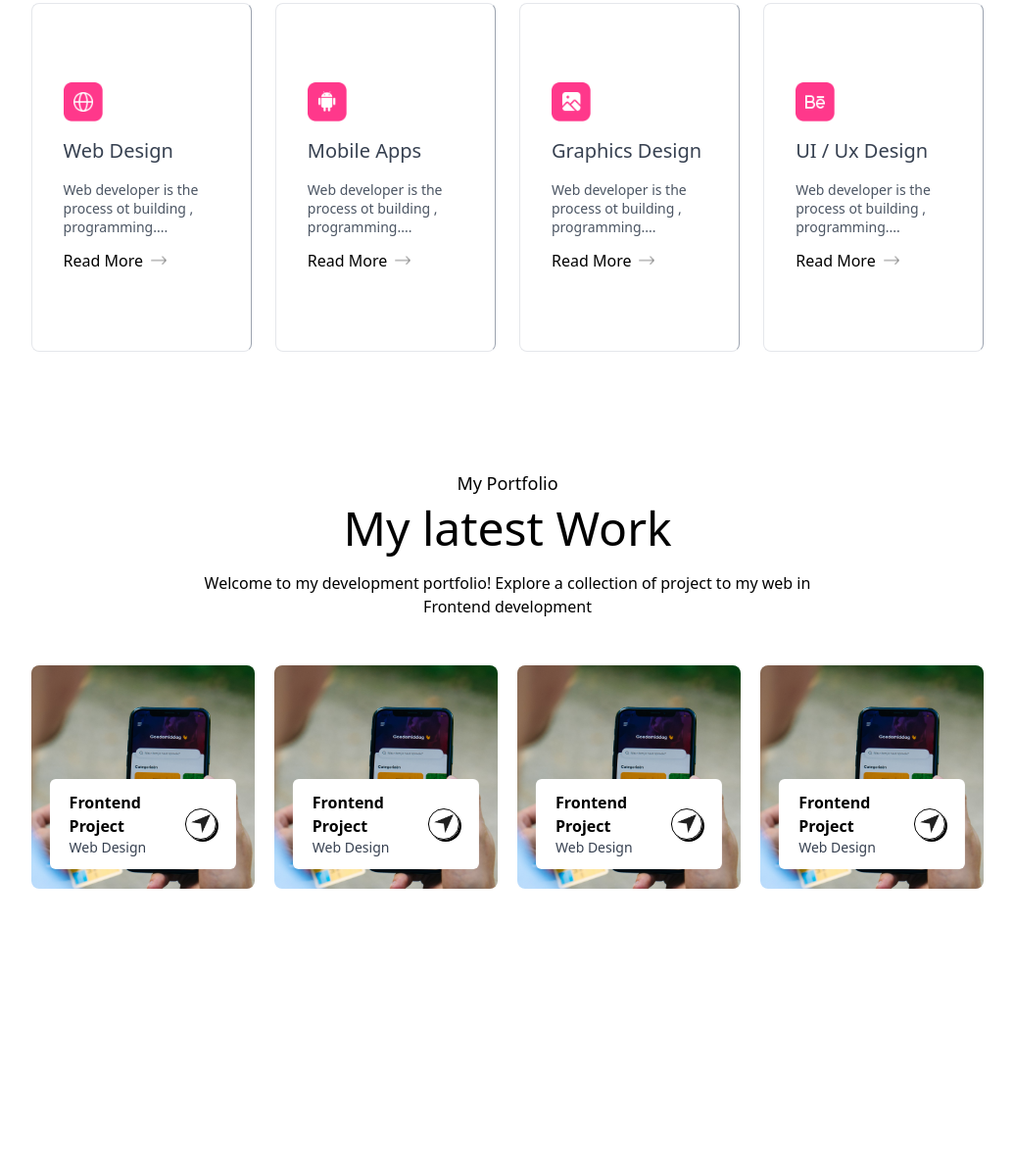
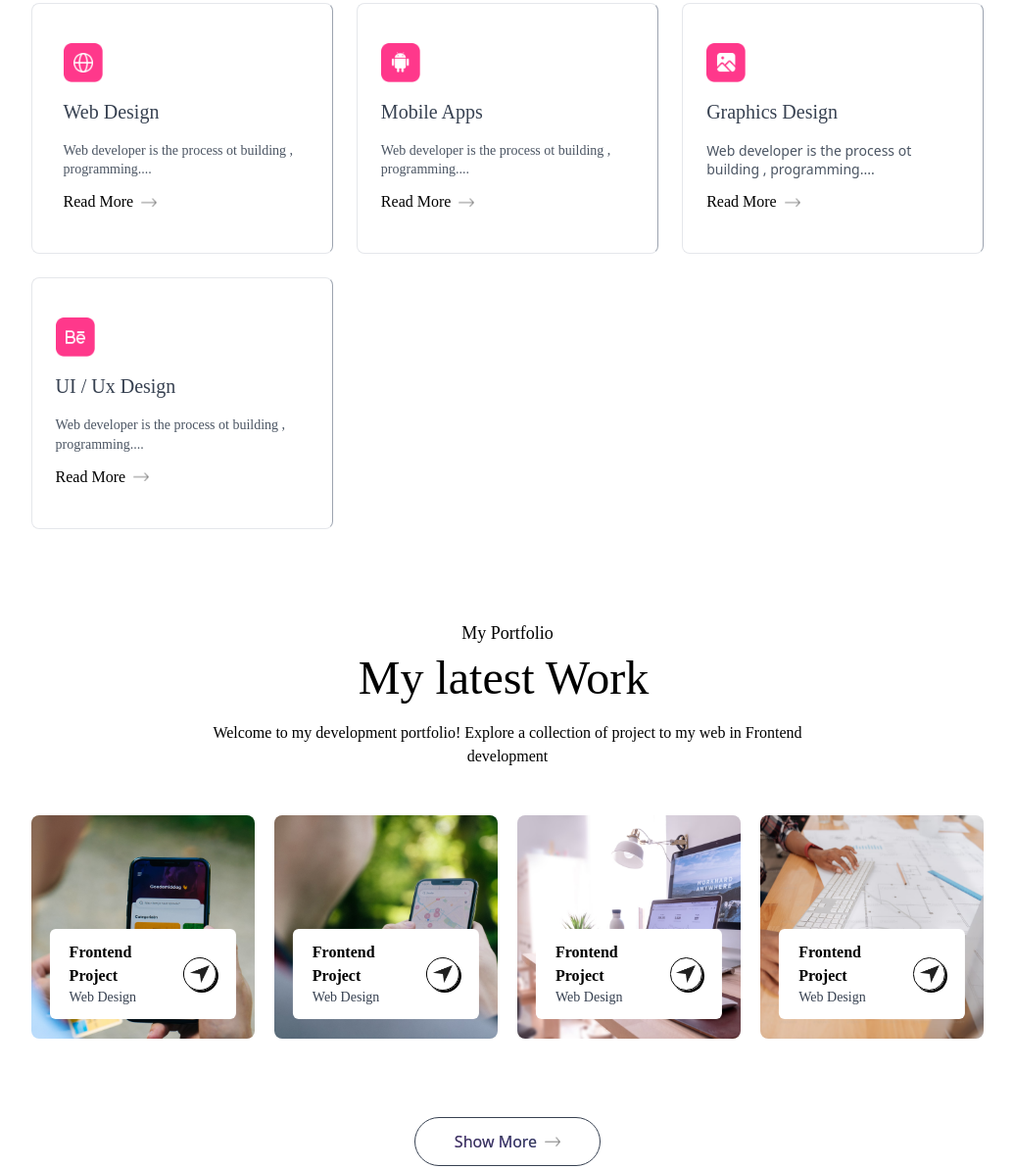
Before and after one commit to rashedulraha/personal-web-Page, a plain HTML site: page index.html in a window 1280 px wide. Shown: the part 1783-2976 px from the top of the page at 98% size, without its empty margins (122-1157 px from the left). Before the commit the page ends 2770 px from the top, so only its background shows below. Drawn offline with nearby package versions, Linux system fonts and the light colour scheme.

Commit message:
new section add

```diff
--- a/index.html
+++ b/index.html
@@ -301,62 +301,66 @@
     <!--? ----------------- service ----------------- -->
 
     <div id="service" class="w-ful px-[12%] py-10 scroll-mt-10">
-      <h4 class="text-center mb-2 text-lg">What i offer</h4>
-      <h2 class="text-center text-5xl">My Service</h2>
-      <p class="text-center max-w-2xl mx-auto mt-5 mb-12">
+      <h4 class="text-center mb-2 text-lg font-[sora]">What i offer</h4>
+      <h2 class="text-center text-5xl font-[sora]">My Service</h2>
+      <p class="text-center max-w-2xl mx-auto mt-5 mb-12 font-[sora]">
         I'm a Frontend developer form Bangladesh and usa and california, with 2
         year experience
       </p>
 
-      <div class="grid grid-cols-4 gap-6 my-10">
+      <div
+        class="grid grid-cols-1 gap-3 my-3 md:grid-cols-2 md:gap-6 lg:grid-cols-3"
+      >
         <div
-          class="border border-r-gray-400 rounded-lg px-8 py-20 hover:bg-gradient-to-b from-[#ddb7e8] to-[#bac2e8] cursor-pointer hover:-translate-y-1 duration-500"
+          class="border border-r-gray-400 rounded-lg px-6 py-10 lg:py-15 lg:px-8 hover:bg-gradient-to-b from-[#ddb7e8] to-[#bac2e8] cursor-pointer hover:-translate-y-1 duration-500"
         >
           <img src="./images/web-icon.png" class="w-10" alt="" />
-          <h3 class="text-xl my-4 text-gray-700">Web Design</h3>
-          <p class="text-sm text-gray-600 leading-snug mt-3">
+          <h3 class="text-xl my-4 text-gray-700 font-[sora]">Web Design</h3>
+          <p class="text-sm text-gray-600 leading-snug mt-3 font-[sora]">
             Web developer is the process ot building , programming....
           </p>
-          <a class="flex items-center gap-2 mt-3" href=""
+          <a class="flex items-center gap-2 mt-3 font-[sora]" href=""
             >Read More <img src="./images/right-arrow.png" class="w-4" alt=""
           /></a>
         </div>
 
         <div
-          class="border border-r-gray-400 rounded-lg px-8 py-20 hover:bg-gradient-to-b from-[#ddb7e8] to-[#bac2e8] cursor-pointer hover:-translate-y-1 duration-500"
+          class="border border-r-gray-400 rounded-lg px-6 py-10 lg:py-15 hover:bg-gradient-to-b from-[#ddb7e8] to-[#bac2e8] cursor-pointer hover:-translate-y-1 duration-500"
         >
           <img src="./images/mobile-icon.png" class="w-10" alt="" />
-          <h3 class="text-xl my-4 text-gray-700">Mobile Apps</h3>
-          <p class="text-sm text-gray-600 leading-snug mt-3">
+          <h3 class="text-xl my-4 text-gray-700 font-[sora]">Mobile Apps</h3>
+          <p class="text-sm text-gray-600 leading-snug mt-3 font-[sora]">
             Web developer is the process ot building , programming....
           </p>
-          <a class="flex items-center gap-2 mt-3" href=""
+          <a class="flex items-center gap-2 mt-3 font-[sora]" href=""
             >Read More <img src="./images/right-arrow.png" class="w-4" alt=""
           /></a>
         </div>
 
         <div
-          class="border border-r-gray-400 rounded-lg px-8 py-20 hover:bg-gradient-to-b from-[#ddb7e8] to-[#bac2e8] cursor-pointer hover:-translate-y-1 duration-500"
+          class="border border-r-gray-400 rounded-lg px-6 py-10 lg:py-15 hover:bg-gradient-to-b from-[#ddb7e8] to-[#bac2e8] cursor-pointer hover:-translate-y-1 duration-500"
         >
           <img src="./images/graphics-icon.png" class="w-10" alt="" />
-          <h3 class="text-xl my-4 text-gray-700">Graphics Design</h3>
+          <h3 class="text-xl my-4 text-gray-700 font-[sora]">
+            Graphics Design
+          </h3>
           <p class="text-sm text-gray-600 leading-snug mt-3">
             Web developer is the process ot building , programming....
           </p>
-          <a class="flex items-center gap-2 mt-3" href=""
+          <a class="flex items-center gap-2 mt-3 font-[sora]" href=""
             >Read More <img src="./images/right-arrow.png" class="w-4" alt=""
           /></a>
         </div>
 
         <div
-          class="border border-r-gray-400 rounded-lg px-8 py-20 hover:bg-gradient-to-b from-[#ddb7e8] to-[#bac2e8] cursor-pointer hover:-translate-y-1 duration-500"
+          class="border border-r-gray-400 rounded-lg px-6 py-10 lg:py-15 hover:bg-gradient-to-b from-[#ddb7e8] to-[#bac2e8] cursor-pointer hover:-translate-y-1 duration-500"
         >
           <img src="./images/ui-icon.png" class="w-10" alt="" />
-          <h3 class="text-xl my-4 text-gray-700">UI / Ux Design</h3>
-          <p class="text-sm text-gray-600 leading-snug mt-3">
+          <h3 class="text-xl my-4 text-gray-700 font-[sora]">UI / Ux Design</h3>
+          <p class="text-sm text-gray-600 leading-snug mt-3 font-[sora]">
             Web developer is the process ot building , programming....
           </p>
-          <a class="flex items-center gap-2 mt-3" href=""
+          <a class="flex items-center gap-2 mt-3 font-[sora]" href=""
             >Read More <img src="./images/right-arrow.png" class="w-4" alt=""
           /></a>
         </div>
@@ -365,10 +369,10 @@
 
     <!-- ?------------------- portfolio ------------- -->
 
-    <div id="service" class="w-ful px-[12%] py-10 scroll-mt-10">
-      <h4 class="text-center mb-2 text-lg">My Portfolio</h4>
-      <h2 class="text-center text-5xl">My latest Work</h2>
-      <p class="text-center max-w-2xl mx-auto mt-5 mb-12">
+    <div id="contact" class="w-ful px-[12%] py-10 scroll-mt-10">
+      <h4 class="text-center mb-2 text-lg font-[sora]">My Portfolio</h4>
+      <h2 class="text-center text-5xl font-[sora] mr-2">My latest Work</h2>
+      <p class="text-center max-w-2xl mx-auto mt-5 mb-12 font-[sora]">
         Welcome to my development portfolio! Explore a collection of project to
         my web in Frontend development
       </p>
@@ -381,8 +385,8 @@
             class="bg-white w-10/12 rounded-md absolute bottom-5 left-1/2 -translate-x-1/2 py-3 px-5 flex items-center justify-center duration-500 group-hover:bottom-7"
           >
             <div>
-              <h2 class="font-semibold">Frontend Project</h2>
-              <p class="text-sm text-gray-700">Web Design</p>
+              <h2 class="font-semibold font-[sora] mr-2">Frontend Project</h2>
+              <p class="text-sm text-gray-700 font-[sora]">Web Design</p>
             </div>
             <div
               class="border rounded-full border-black w-9 aspect-square flex items-center justify-center shadow-[2px_2px_0_#000] group-hover:bg-lime-300 transition"
@@ -393,14 +397,14 @@
         </div>
 
         <div
-          class="aspect-square bg-[url('./images/work-1.png')] bg-no-repeat bg-cover bg-center rounded-lg relative cursor-pointer group"
+          class="aspect-square bg-[url('./images/work-2.png')] bg-no-repeat bg-cover bg-center rounded-lg relative cursor-pointer group"
         >
           <div
             class="bg-white w-10/12 rounded-md absolute bottom-5 left-1/2 -translate-x-1/2 py-3 px-5 flex items-center justify-center duration-500 group-hover:bottom-7"
           >
             <div>
-              <h2 class="font-semibold">Frontend Project</h2>
-              <p class="text-sm text-gray-700">Web Design</p>
+              <h2 class="font-semibold font-[sora] mr-2">Frontend Project</h2>
+              <p class="text-sm text-gray-700 font-[sora] mr-2">Web Design</p>
             </div>
             <div
               class="border rounded-full border-black w-9 aspect-square flex items-center justify-center shadow-[2px_2px_0_#000] group-hover:bg-lime-300 transition"
@@ -411,14 +415,14 @@
         </div>
 
         <div
-          class="aspect-square bg-[url('./images/work-1.png')] bg-no-repeat bg-cover bg-center rounded-lg relative cursor-pointer group"
+          class="aspect-square bg-[url('./images/work-3.png')] bg-no-repeat bg-cover bg-center rounded-lg relative cursor-pointer group"
         >
           <div
             class="bg-white w-10/12 rounded-md absolute bottom-5 left-1/2 -translate-x-1/2 py-3 px-5 flex items-center justify-center duration-500 group-hover:bottom-7"
           >
             <div>
-              <h2 class="font-semibold">Frontend Project</h2>
-              <p class="text-sm text-gray-700">Web Design</p>
+              <h2 class="font-semibold font-[sora] mr-2">Frontend Project</h2>
+              <p class="text-sm text-gray-700 font-[sora] mr-2">Web Design</p>
             </div>
             <div
               class="border rounded-full border-black w-9 aspect-square flex items-center justify-center shadow-[2px_2px_0_#000] group-hover:bg-lime-300 transition"
@@ -429,14 +433,14 @@
         </div>
 
         <div
-          class="aspect-square bg-[url('./images/work-1.png')] bg-no-repeat bg-cover bg-center rounded-lg relative cursor-pointer group"
+          class="aspect-square bg-[url('./images/work-4.png')] bg-no-repeat bg-cover bg-center rounded-lg relative cursor-pointer group"
         >
           <div
             class="bg-white w-10/12 rounded-md absolute bottom-5 left-1/2 -translate-x-1/2 py-3 px-5 flex items-center justify-center duration-500 group-hover:bottom-7"
           >
             <div>
-              <h2 class="font-semibold">Frontend Project</h2>
-              <p class="text-sm text-gray-700">Web Design</p>
+              <h2 class="font-semibold font-[sora] mr-2">Frontend Project</h2>
+              <p class="text-sm text-gray-700 font-[sora] mr-2">Web Design</p>
             </div>
             <div
               class="border rounded-full border-black w-9 aspect-square flex items-center justify-center shadow-[2px_2px_0_#000] group-hover:bg-lime-300 transition"
@@ -447,6 +451,11 @@
         </div>
       </div>
     </div>
+    <a
+      href="#"
+      class="w-max flex justify-center items-center gap-2 text-gray-700 border border-gray-700 rounded-full py-3 px-10 mx-auto mb-10 selection:text-[#3552e7] hover:text-transparent bg-clip-text bg-gradient-to-r from-[#b820e6] to-[#4d6bfe]"
+      >Show More <img class="w-4" src="./images/right-arrow.png" alt=""
+    /></a>
     <script src="./script.js"></script>
   </body>
 </html>
```
